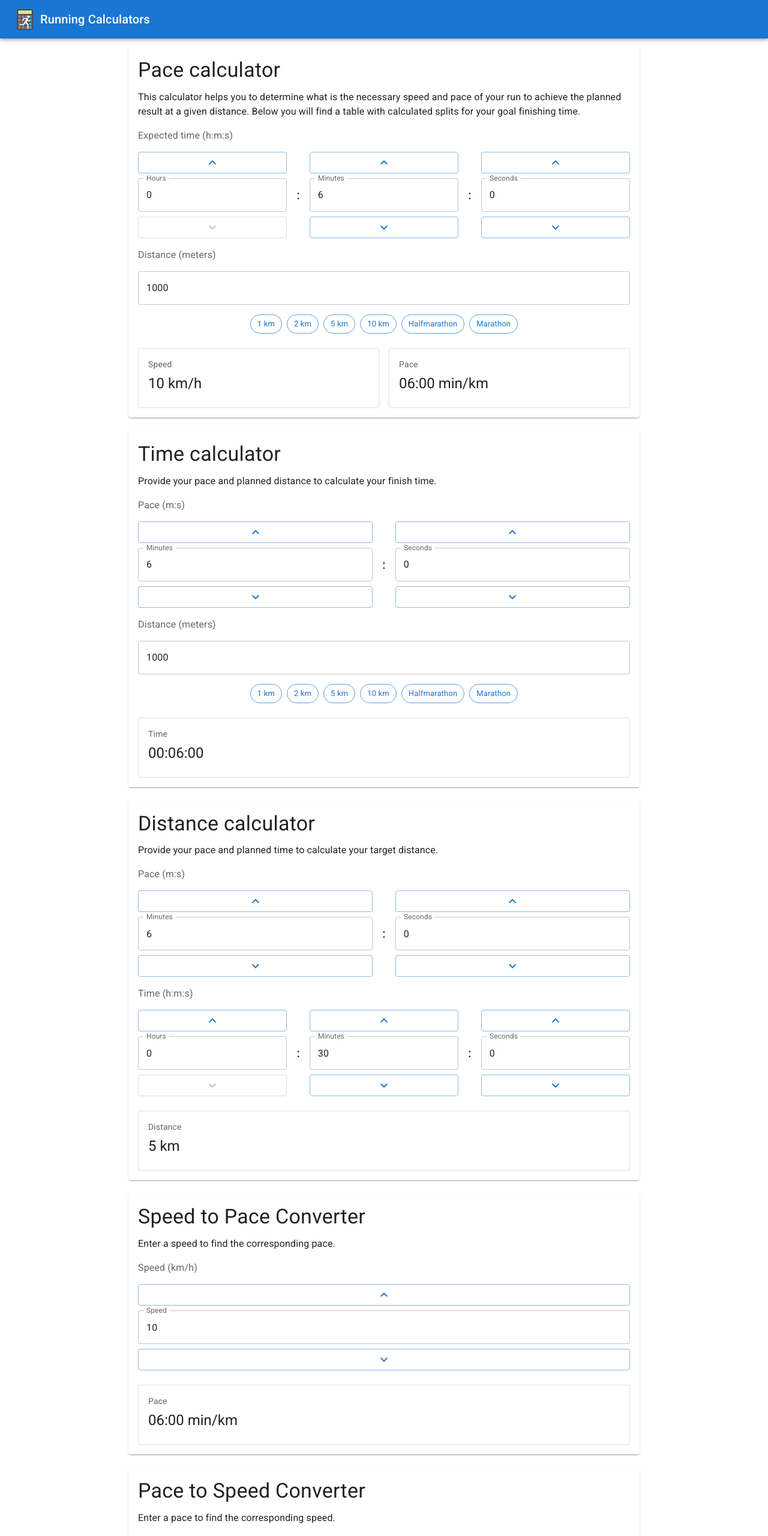
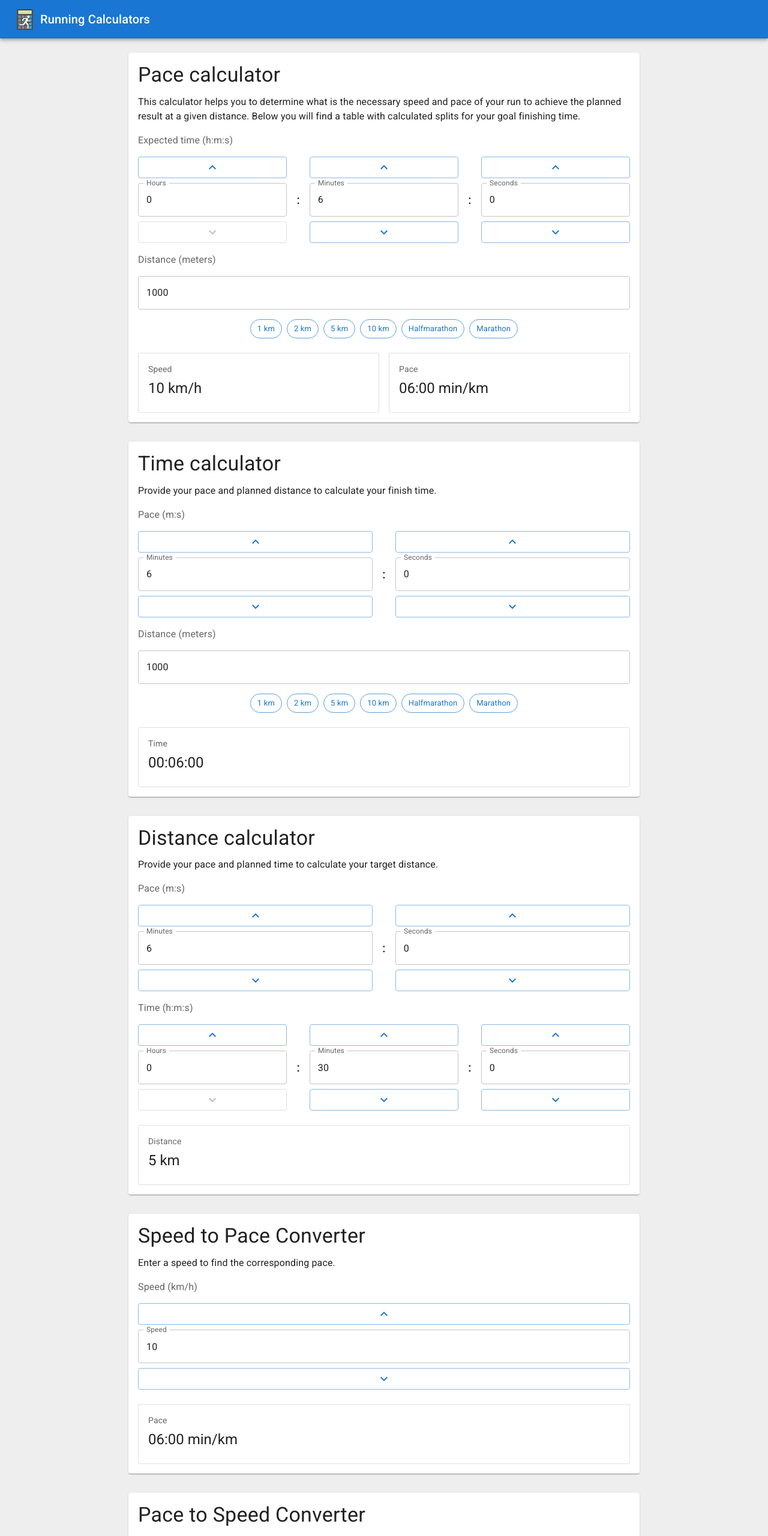
Before and after one commit to rwilinski/running-calculators, a React (Create React App) app: page / in a window 1280 px wide. Shown: the top 2560 px of the page at 60% size. Built offline with nearby package versions, Linux system fonts and the light colour scheme.

Commit message:
Initial color palette

```diff
--- a/src/app/app.tsx
+++ b/src/app/app.tsx
@@ -7,6 +7,8 @@ import {
   Container,
   Paper,
 } from '@mui/material';
+import { ThemeProvider, createTheme } from '@mui/material/styles';
+import { grey } from '@mui/material/colors';
 
 import { PaceCalculator } from './modules/pace-calculator.module';
 import { TimeCalculator } from './modules/time-calculator.module';
@@ -16,13 +18,24 @@ import { PaceToSpeedConverter } from './modules/pace-to-speed-converter.module';
 
 import logo from './images/logo-35.png';
 
+const theme = createTheme({
+  palette: {
+    background: {
+      default: grey[200],
+    },
+    text: {
+      primary: grey[900],
+    },
+  },
+});
+
 export const App = () => {
   return (
-    <>
+    <ThemeProvider theme={theme}>
       <CssBaseline />
 
       <Box sx={{ flexGrow: 1 }}>
-        <AppBar position="static" sx={{ mb: 2 }}>
+        <AppBar position="static" sx={{ mb: 3 }}>
           <Toolbar>
             <Box
               sx={{
@@ -39,36 +52,36 @@ export const App = () => {
           </Toolbar>
         </AppBar>
 
-        <Container maxWidth="md" sx={{ mb: 3 }}>
+        <Container maxWidth="md" sx={{ mb: 4 }}>
           <Paper sx={{ p: 2 }}>
             <PaceCalculator />
           </Paper>
         </Container>
 
-        <Container maxWidth="md" sx={{ mb: 3 }}>
+        <Container maxWidth="md" sx={{ mb: 4 }}>
           <Paper sx={{ p: 2 }}>
             <TimeCalculator />
           </Paper>
         </Container>
 
-        <Container maxWidth="md" sx={{ mb: 3 }}>
+        <Container maxWidth="md" sx={{ mb: 4 }}>
           <Paper sx={{ p: 2 }}>
             <DistanceCalculator />
           </Paper>
         </Container>
 
-        <Container maxWidth="md" sx={{ mb: 3 }}>
+        <Container maxWidth="md" sx={{ mb: 4 }}>
           <Paper sx={{ p: 2 }}>
             <SpeedToPaceConverter />
           </Paper>
         </Container>
 
-        <Container maxWidth="md" sx={{ mb: 3 }}>
+        <Container maxWidth="md" sx={{ mb: 4 }}>
           <Paper sx={{ p: 2 }}>
             <PaceToSpeedConverter />
           </Paper>
         </Container>
       </Box>
-    </>
+    </ThemeProvider>
   );
 };
```
